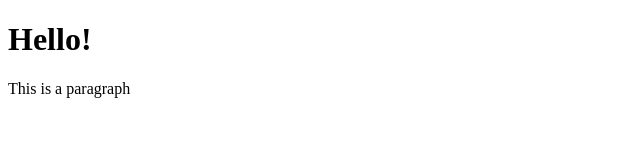
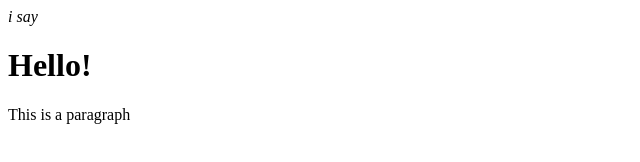
Before and after one commit to agfs-sbiayoka/agfs-sbiayoka.github.io, a plain HTML site: page index.html in a window 1280 px wide. Shown: the whole page, without its empty margins (0-640 px from the left). Drawn offline with Linux system fonts and the light colour scheme.

Commit message:
Update index.html

```diff
--- a/index.html
+++ b/index.html
@@ -3,6 +3,7 @@
 <head>
 </head>
 <body>
+<em>i say</em>
 <h1>Hello!</h1>
 <p>This is a paragraph</p>
 </body>
```
